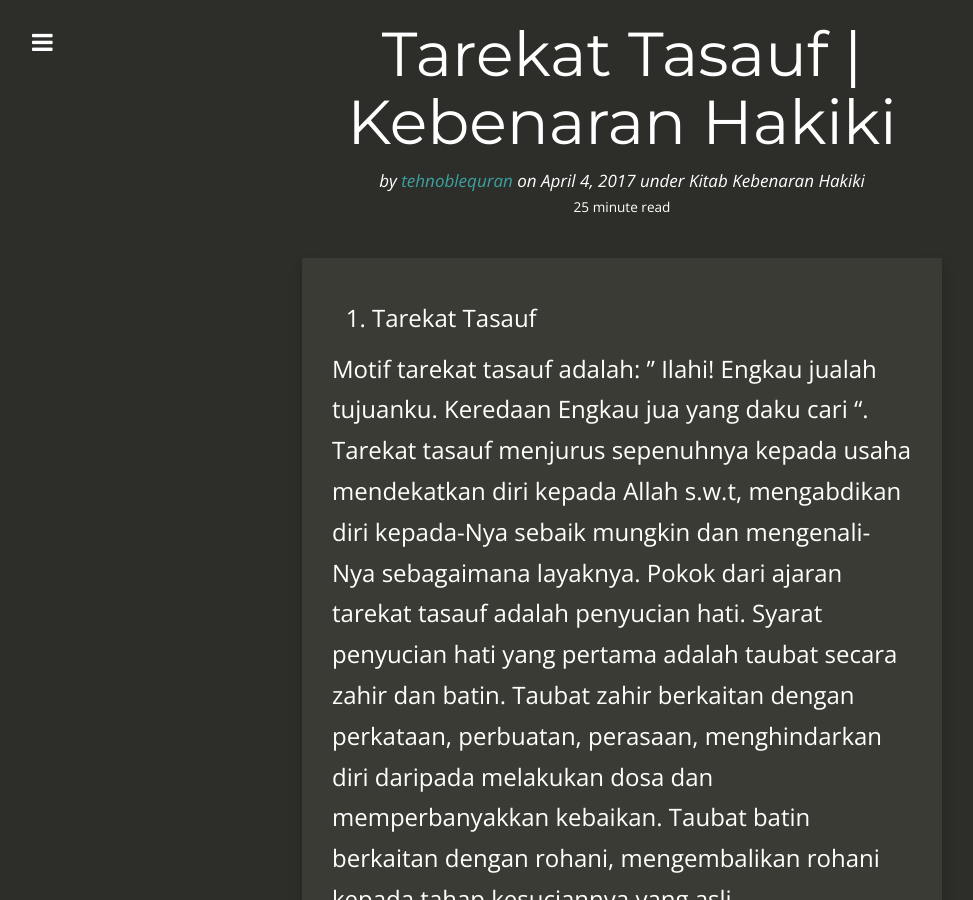
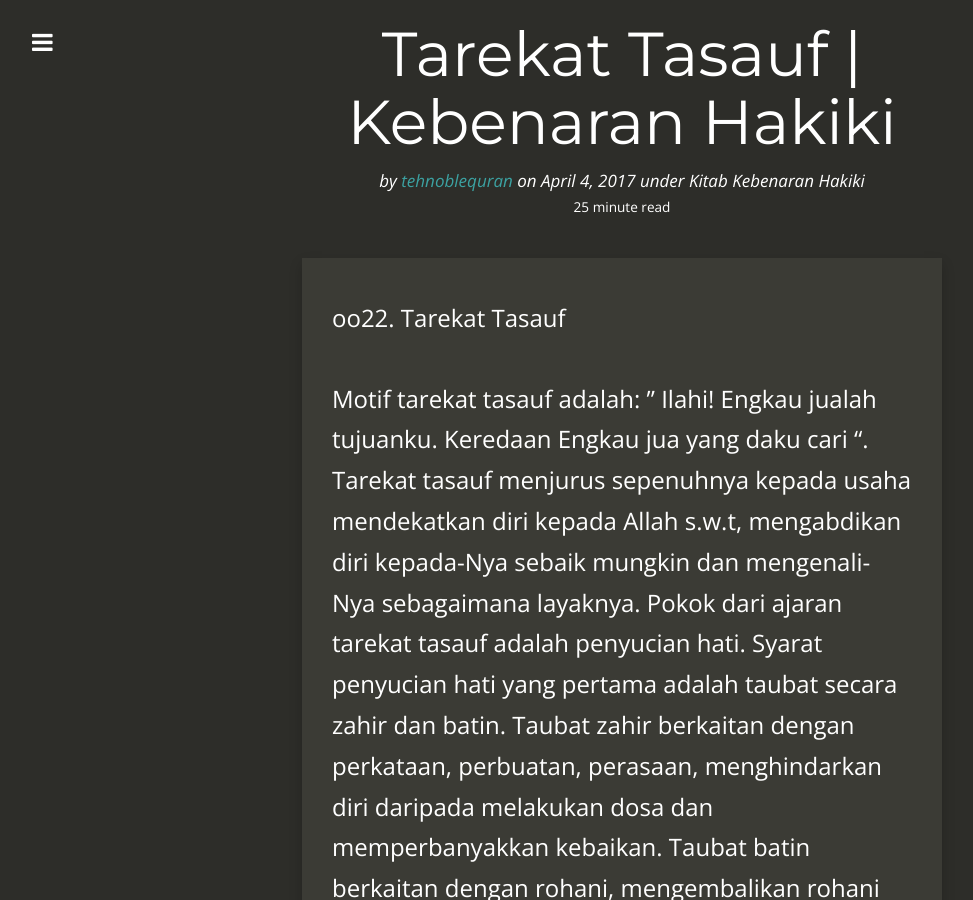
Before and after one commit to kedamaian/swsyafiq, a Jekyll site: the page built from _posts/2017-04-04-tarekat-tasauf-kebenaran-hakiki.md, in a window 1280 px wide and 900 px high. Shown: the whole window, without its empty margins (18-991 px from the left). Built offline with Jekyll 4.4.1, drawn with Linux system fonts in a browser that asks for light colours; nearby versions of some CDN libraries; comment, search, counter and statistics services are not loaded.

Commit message:
Created 2017-04-04-tarekat-tasauf-kebenaran-hakiki.md

```diff
--- a/_posts/2017-04-04-tarekat-tasauf-kebenaran-hakiki.md
+++ b/_posts/2017-04-04-tarekat-tasauf-kebenaran-hakiki.md
@@ -6,7 +6,7 @@ title: Tarekat Tasauf | Kebenaran Hakiki
 categories:
   - Kitab Kebenaran Hakiki
 ---
-22. Tarekat Tasauf
+oo22. Tarekat Tasauf
 
 Motif tarekat tasauf adalah: ” Ilahi! Engkau jualah tujuanku. Keredaan Engkau jua yang daku cari “. Tarekat tasauf menjurus sepenuhnya kepada usaha mendekatkan diri kepada Allah s.w.t, mengabdikan diri kepada-Nya sebaik mungkin dan mengenali-Nya sebagaimana layaknya. Pokok dari ajaran tarekat tasauf adalah penyucian hati. Syarat penyucian hati yang pertama adalah taubat secara zahir dan batin. Taubat zahir berkaitan dengan perkataan, perbuatan, perasaan, menghindarkan diri daripada melakukan dosa dan memperbanyakkan kebaikan. Taubat batin berkaitan dengan rohani, mengembalikan rohani kepada tahap kesuciannya yang asli.
 
```
